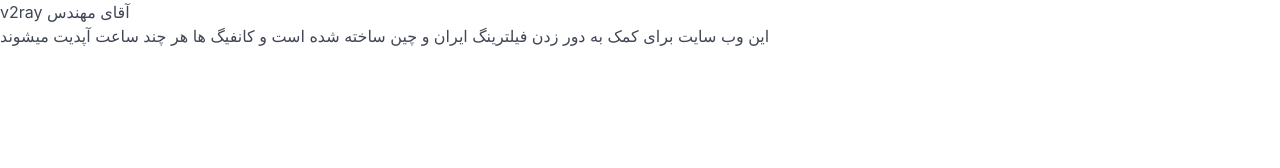
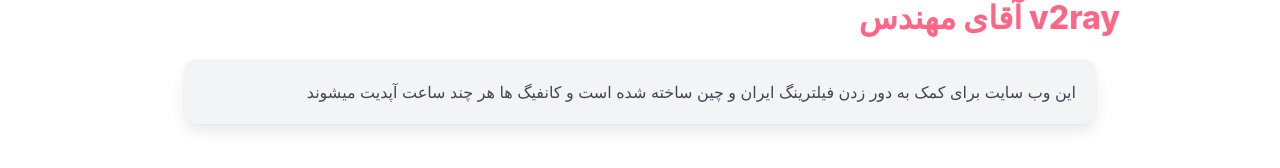
Before and after one commit to Mrrengineer/mohandesv2ray, a plain HTML site: page index.html in a window 1280 px wide. Drawn offline with Linux system fonts and the light colour scheme.

Commit message:
Update index.html

```diff
--- a/index.html
+++ b/index.html
@@ -1,13 +1,13 @@
 <!DOCTYPE html>
-<html lang="fa" dir="rl">
+<html lang="fa" dir="rtl">
 <head>
   <title>Title of the document</title>
 </head>
 <link rel="stylesheet" href="css/app.css">
-<body>
+<body class="container is-max-desktop">
 
-<h1>v2ray آقای مهندس</h1>
-<p>این وب سایت برای کمک به دور زدن فیلترینگ ایران و چین ساخته شده است و کانفیگ ها هر چند ساعت آپدیت میشوند</p>
+<h1 class="title has-text-danger">v2ray آقای مهندس</h1>
+<p class="box m-5 has-background-light">این وب سایت برای کمک به دور زدن فیلترینگ ایران و چین ساخته شده است و کانفیگ ها هر چند ساعت آپدیت میشوند</p>
 
 </body>
 </html>
```
